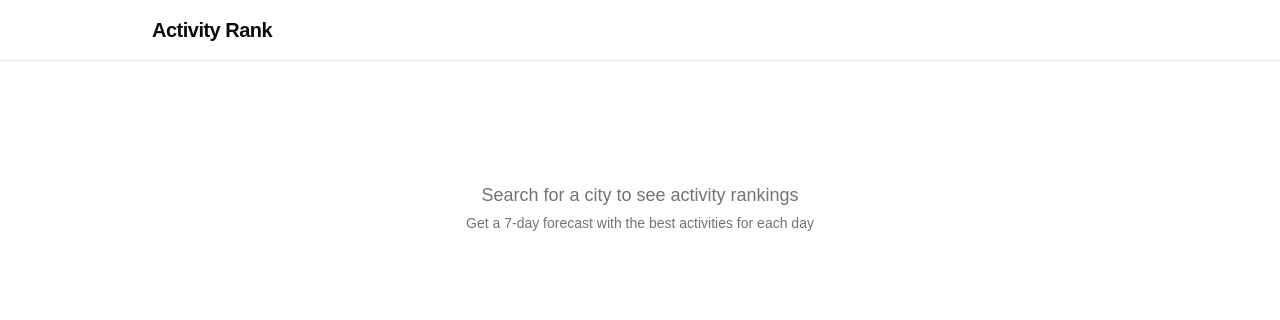
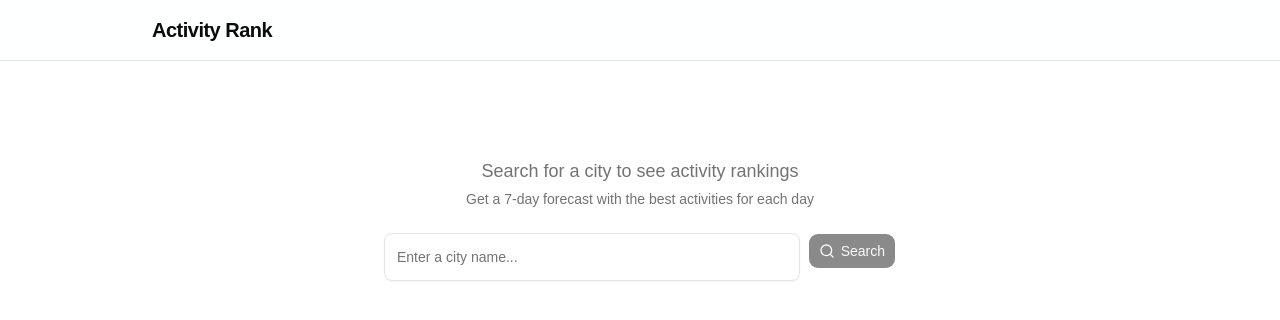
Before and after one commit to FioriBazarello/activity-rank, a React (Vite) app in the folder packages/web/: page / in a window 1280 px wide. Shown: the top 320 px of the page. Built offline with nearby package versions, Linux system fonts and the light colour scheme.

Commit message:
feat: implementar transição hero→compacto da SearchBar

```diff
--- a/packages/web/src/App.tsx
+++ b/packages/web/src/App.tsx
@@ -21,6 +21,7 @@ function App() {
   }
 
   const result = data?.activityRanking;
+  const hasInteracted = Boolean(result || loading || error);
 
   return (
     <div className="min-h-screen bg-background text-foreground">
@@ -30,8 +31,31 @@ function App() {
         </div>
       </header>
 
-      <main className="mx-auto max-w-5xl px-6 py-6">
-        {result && (
+      <main className="mx-auto max-w-5xl px-6">
+        <div
+          className={`flex flex-col transition-all duration-300 ${
+            hasInteracted ? "py-6 items-start" : "py-24 items-center justify-center"
+          }`}
+        >
+          {!hasInteracted && (
+            <div className="text-center mb-6">
+              <p className="text-lg font-medium text-muted-foreground">
+                Search for a city to see activity rankings
+              </p>
+              <p className="text-sm mt-1 text-muted-foreground">
+                Get a 7-day forecast with the best activities for each day
+              </p>
+            </div>
+          )}
+
+          <SearchBar
+            onSearch={handleSearch}
+            loading={loading}
+            variant={hasInteracted ? "compact" : "hero"}
+          />
+        </div>
+
+        {result && !loading && (
           <div className="flex items-center gap-2 mb-4 text-sm text-muted-foreground">
             <MapPin className="size-4" />
             <span>
@@ -53,15 +77,6 @@ function App() {
         {result && !loading && (
           <RankingGrid forecast={result.forecast} />
         )}
-
-        {!result && !loading && !error && (
-          <div className="flex flex-col items-center justify-center py-24 text-center text-muted-foreground">
-            <p className="text-lg font-medium">Search for a city to see activity rankings</p>
-            <p className="text-sm mt-1">
-              Get a 7-day forecast with the best activities for each day
-            </p>
-          </div>
-        )}
       </main>
     </div>
   );
```
